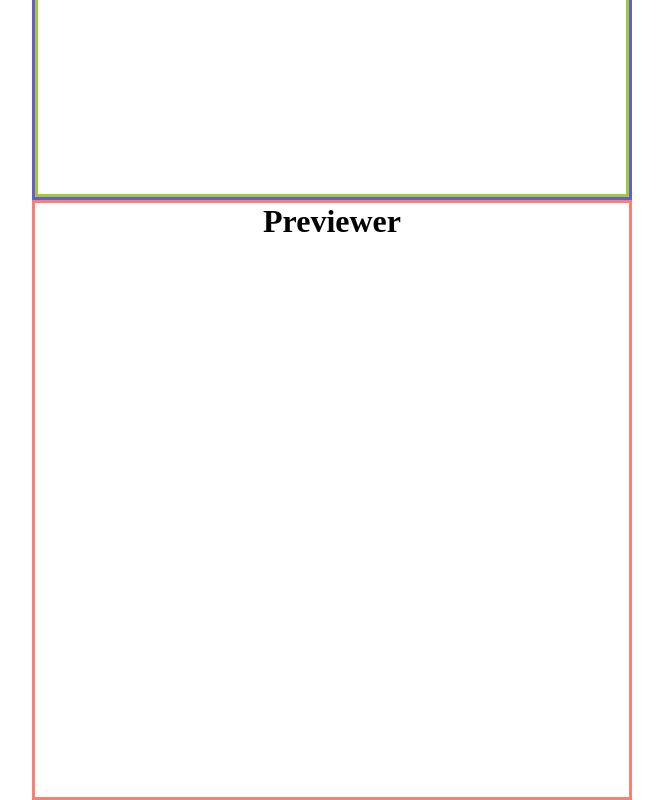
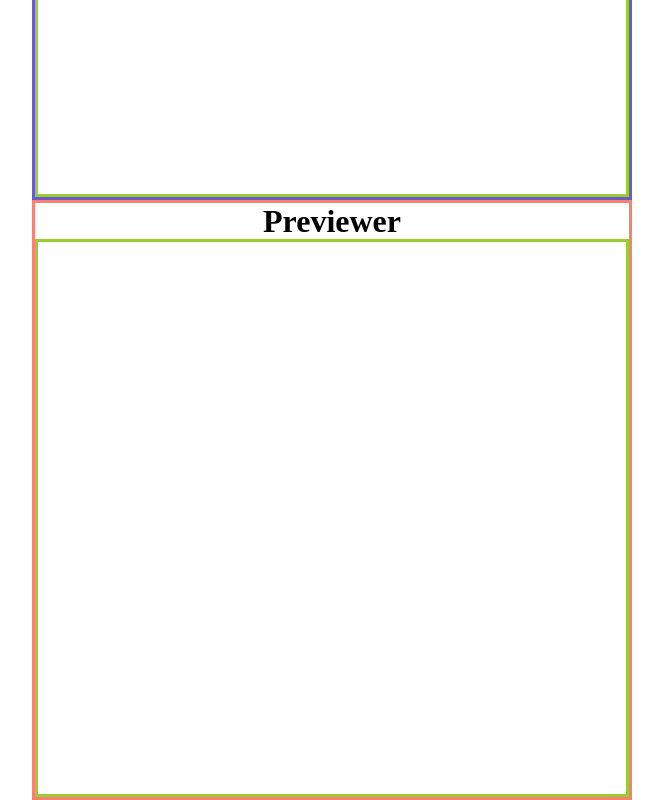
Before and after one commit to dnlk86/markdown-previewer, a React (Create React App) app: page / in a window 1280 px wide. Shown: the part 400-1200 px from the top of the page, without its empty margins (308-971 px from the left). Built offline with nearby package versions, Linux system fonts and the light colour scheme.

Commit message:
fixed overflow issues

```diff
--- a/src/features/editor/Editor.module.css
+++ b/src/features/editor/Editor.module.css
@@ -7,6 +7,7 @@
 
 textarea.editor {
     position: absolute;
+    overflow: auto;
     left: 0;
     bottom: 0;
     resize: none;
--- a/src/features/previewer/Previewer.module.css
+++ b/src/features/previewer/Previewer.module.css
@@ -1,9 +1,19 @@
 .previewerContainer {
+    position: relative;
     border: 3px solid salmon;
     width: 600px;
     height: 600px;
 }
 
 .previewer {
+    position: absolute;
     text-align: left;
+    /* overflow-x: hidden; */
+    /* overflow-y: scroll; */
+    overflow: auto;
+    left: 0;
+    bottom: 0;
+    width: 100%;
+    height: 94%;
+    border: 3px solid yellowgreen;
 }
```
